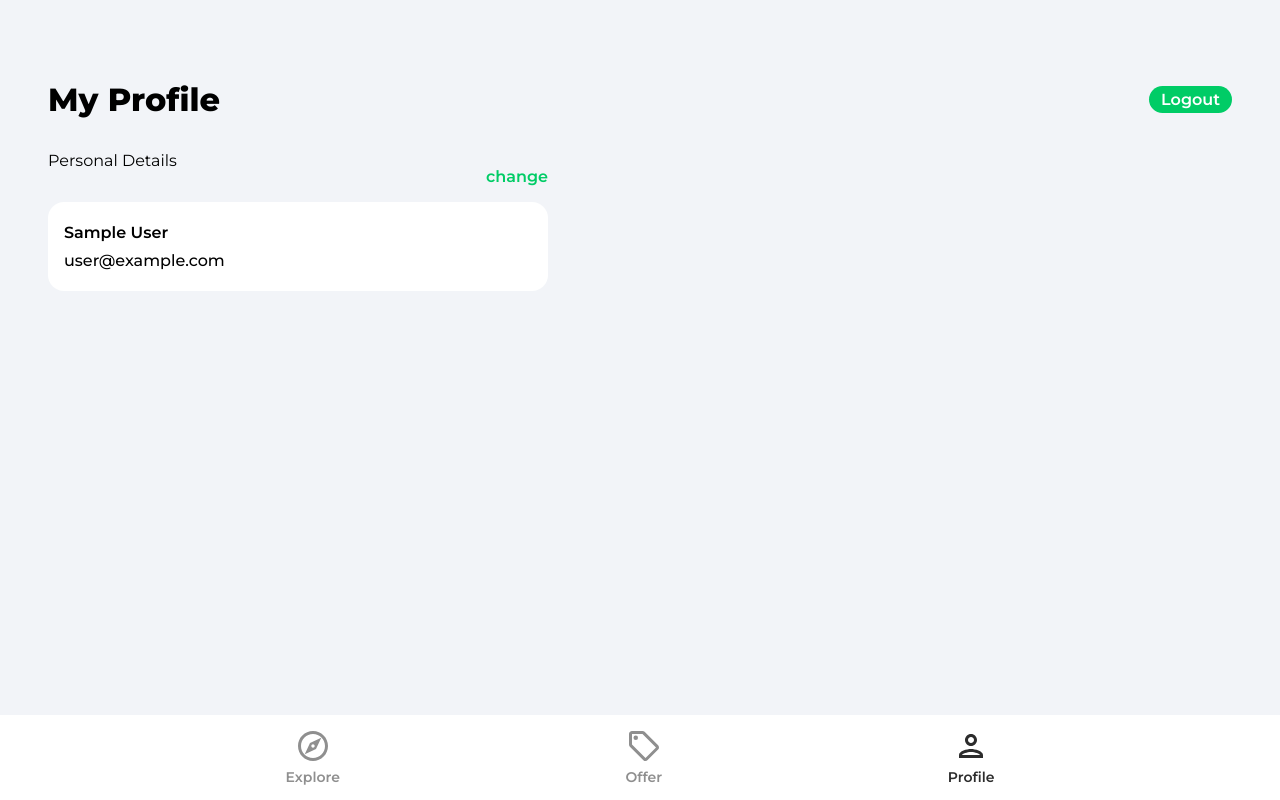
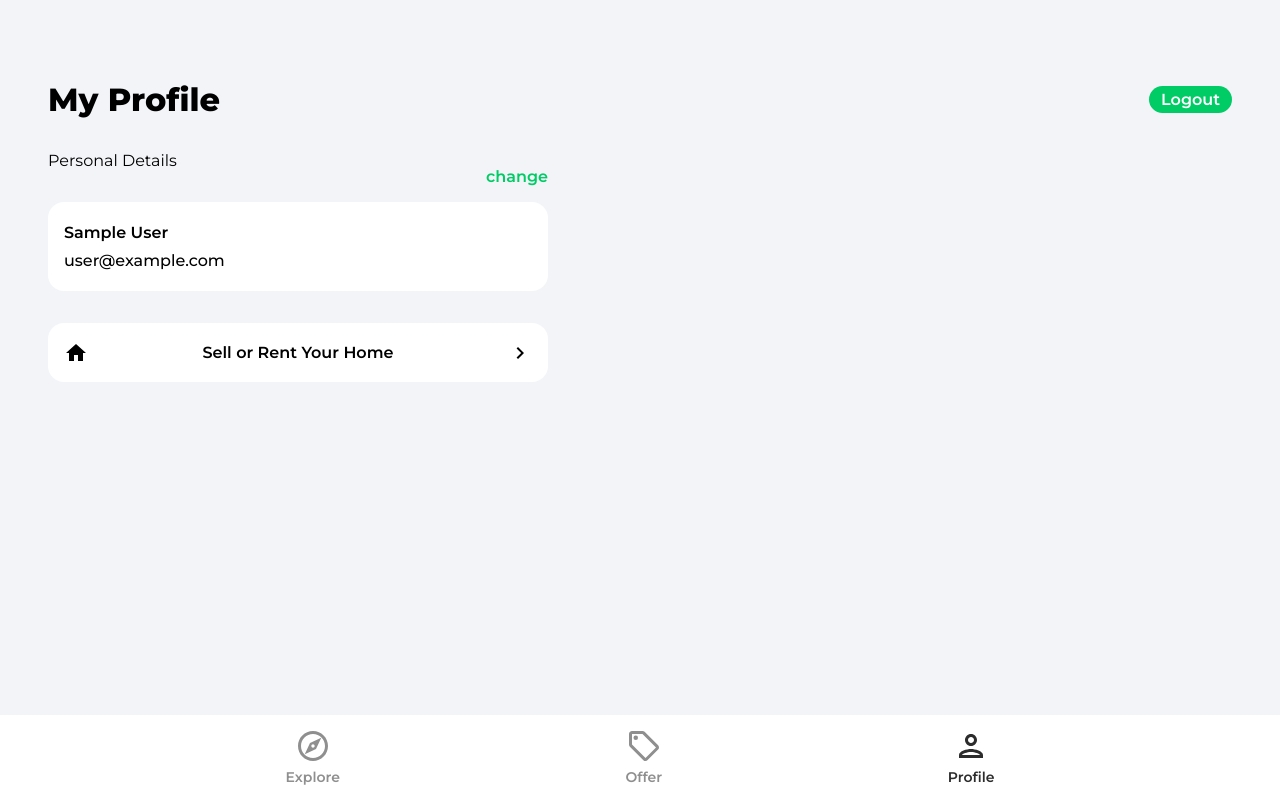
Before and after one commit to thekarthikr/house-marketplace, a React (Create React App) app: page /profile in a window 1280 px wide. Built offline with nearby package versions, Linux system fonts and the light colour scheme; no server answers; sample sign-in values are in the browser's storage.

Commit message:
Add createlisting link

```diff
--- a/src/pages/Profile.jsx
+++ b/src/pages/Profile.jsx
@@ -4,6 +4,8 @@
 import { db } from "../firebase.config";
 import { useNavigate, Link } from "react-router-dom";
 import { toast } from "react-toastify";
+import arrowRight from "../assets/svg/keyboardArrowRightIcon.svg";
+import homeIcon from "../assets/svg/homeIcon.svg";
 
 function Profile() {
   const auth = getAuth();
@@ -91,6 +93,12 @@
             />
           </form>
         </div>
+
+        <Link to='/create-listing' className='createListing'>
+          <img src={homeIcon} alt='home' />
+          <p>Sell or Rent Your Home</p>
+          <img src={arrowRight} alt='Right Arrow' />
+        </Link>
       </main>
     </div>
   );
```
